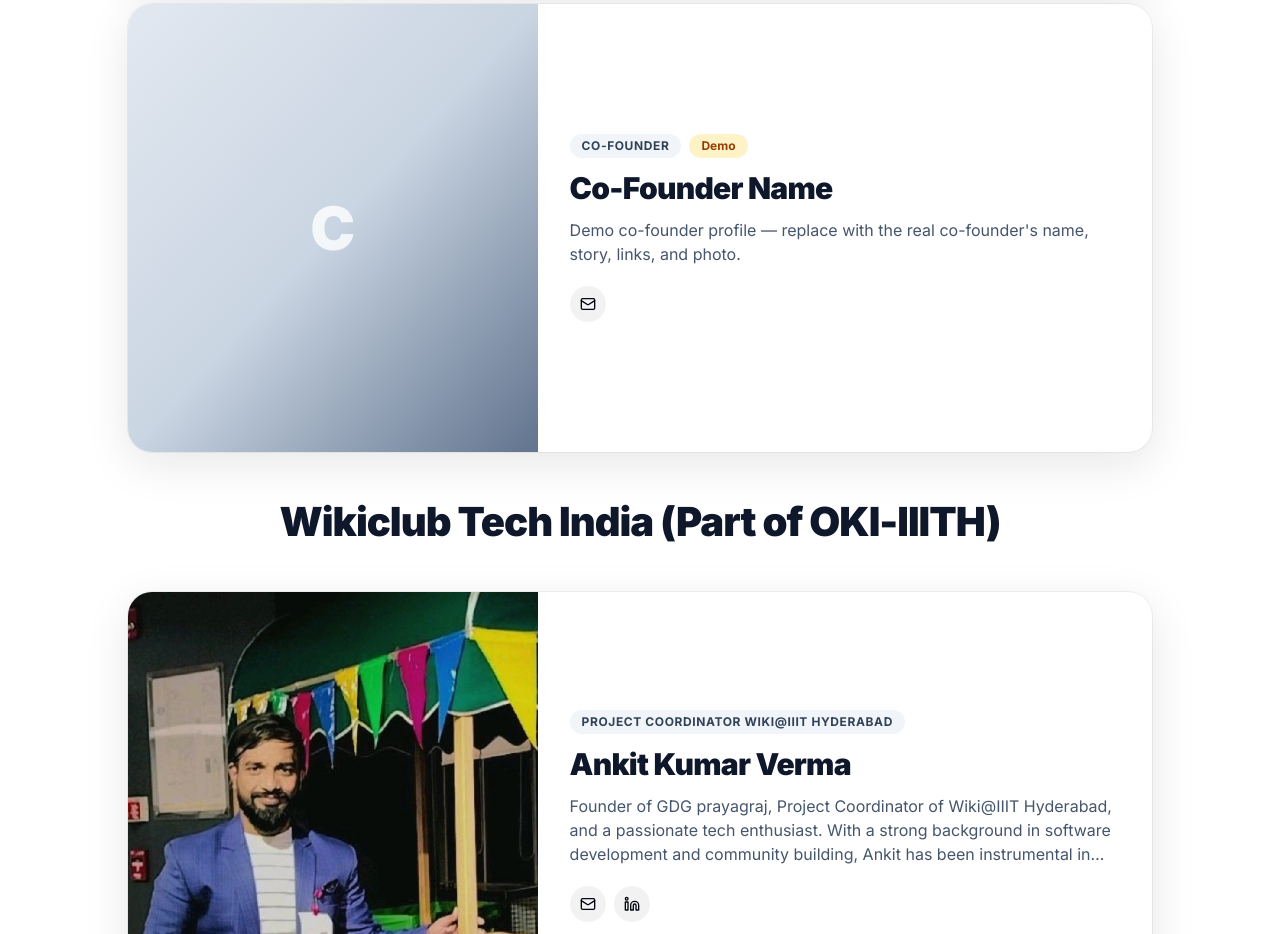
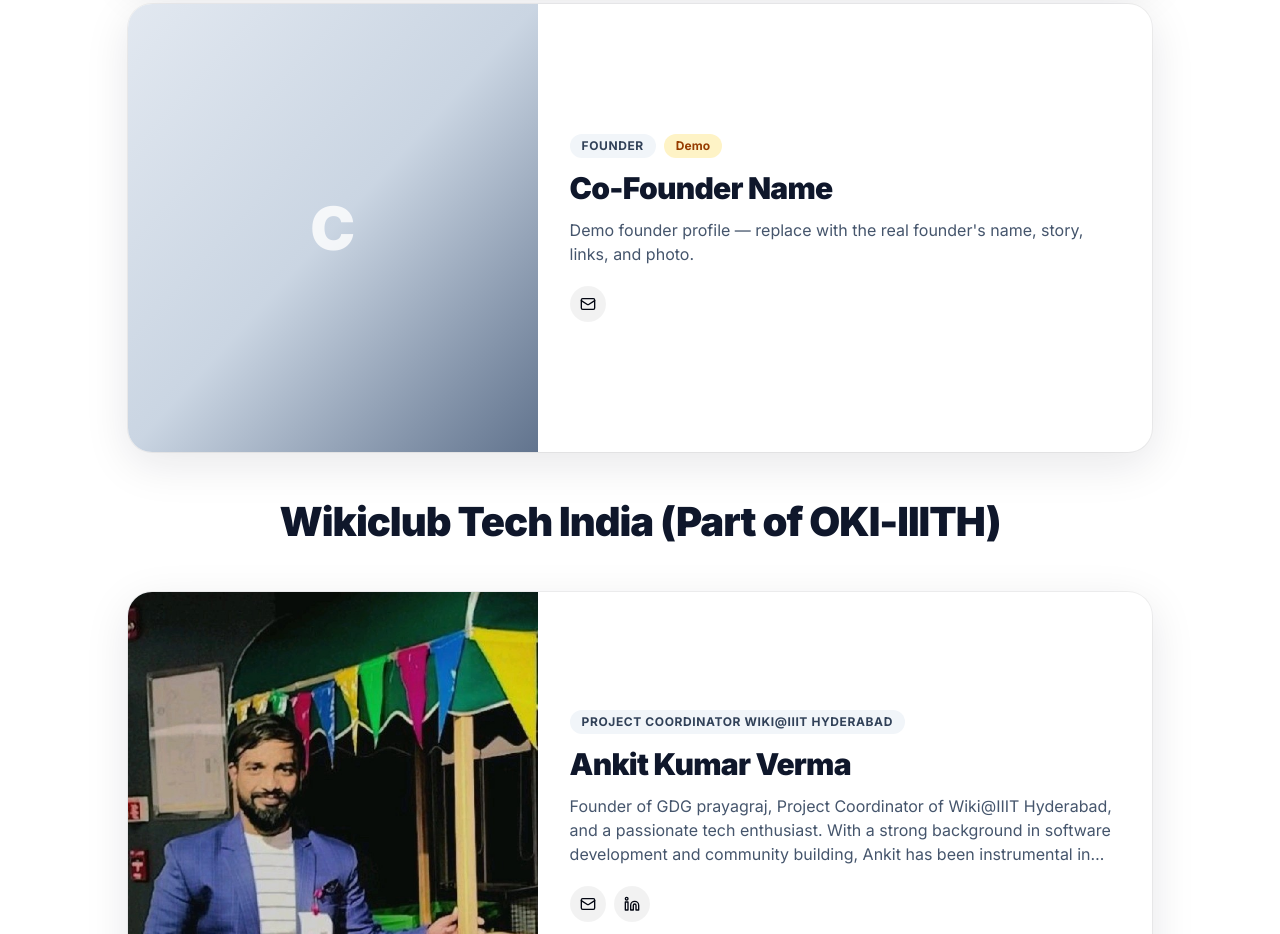
Before and after one commit to mishraji0519/wikiclubtech-nitin, a Next.js app in the folder WikiClub-Tech-UU-main/WikiClub-Tech-UU-main/: page /wikiclubtech-nitin/teams in a window 1280 px wide. Shown: the part 1260-2194 px from the top of the page. Built offline with nearby package versions, Linux system fonts and the light colour scheme.

Commit message:
fix: label both founders as founders

```diff
--- a/WikiClub-Tech-UU-main/WikiClub-Tech-UU-main/src/data/team_data/facultyCoordinator.ts
+++ b/WikiClub-Tech-UU-main/WikiClub-Tech-UU-main/src/data/team_data/facultyCoordinator.ts
@@ -1,4 +1,11 @@
 import type { TeamMember } from './teamMembers';
+import { founderDemoMembers } from './teamMembers';
+
+// Both people in the founders section are founders; there is no co-founder role.
+if (founderDemoMembers[1]) {
+  founderDemoMembers[1].role = 'Founder';
+  founderDemoMembers[1].bio = 'Demo founder profile — replace with the real founder\'s name, story, links, and photo.';
+}
 
 export const facultyCoordinator: TeamMember = {
   id: 'faculty-coordinator',
```
